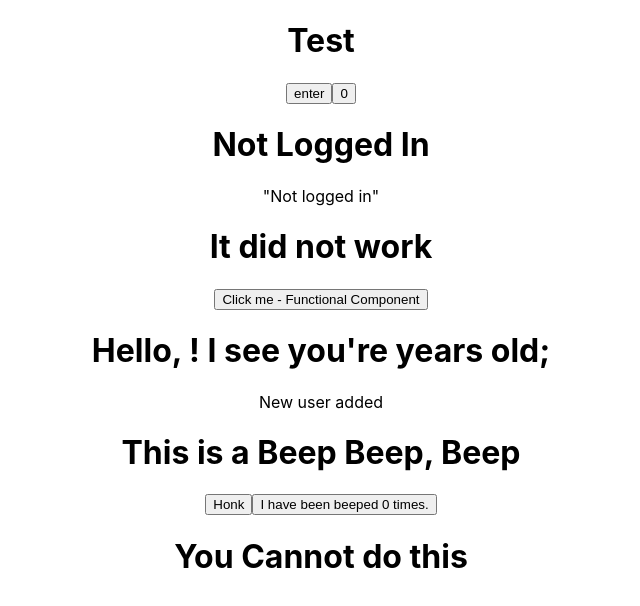
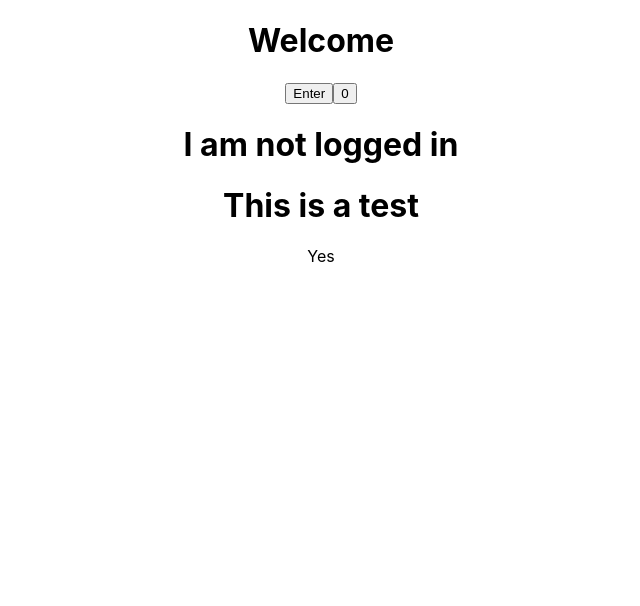
Before and after one commit to MartinBradbury/react-trial, a React (Create React App) app in the folder my-app/: page / in a window 1280 px wide. Shown: the top 606 px of the page, without its empty margins (319-959 px from the left). Built offline with nearby package versions, Linux system fonts and the light colour scheme.

Commit message:
added a functional and class conditional rendering component to test knowledge

```diff
--- a/my-app/src/App.js
+++ b/my-app/src/App.js
@@ -13,6 +13,7 @@ import EventsClass from './components/EventsClass';
 import EventsFunctional from './components/EventsFunctional';
 import FinalComponent from './components/FinalComponent';
 import Stateful from './components/Stateful';
+import FunctComp from './components/FunctComp';
 
 
 
@@ -30,10 +31,12 @@ function App() {
       <EventsClass />
       <EventsFunctional /> */}
       {/* <FinalComponent /> */}
-      <Stateful />
+      {/* <Stateful />
       <EventsFunctional loggedIn={false} />
       <FunctionalGreetingNew addUser={true} />
-      <BeepOne />
+      <BeepOne /> */}
+      <FinalComponent />
+      <FunctComp loggedIn={true} />
 
 
     </div>
--- a/my-app/src/components/FinalComponent.js
+++ b/my-app/src/components/FinalComponent.js
@@ -7,6 +7,7 @@ export class FinalComponent extends Component {
          intro: "Welcome",
          buttonText: "Enter",
          counter: 0,
+         loggedIn: false,
       };
     }
 
@@ -14,6 +15,7 @@ export class FinalComponent extends Component {
         this.setState((prevState) => ({
             intro: prevState.intro === "Welcome" ? "Goodbye" : "Welcome",
             buttonText: prevState.buttonText === "Enter" ? "Exit" : "Enter",
+            loggedIn: prevState.loggedIn === false ? true : false,
         }), () => {
             console.log(this.state.intro);
             console.log(this.state.buttonText);
@@ -34,6 +36,15 @@ export class FinalComponent extends Component {
         <h1>{this.state.intro}</h1>
         <button onClick={this.myClick}>{this.state.buttonText}</button>
         <button onClick={this.counter}>{this.state.counter}</button>
+        {this.state.loggedIn ? (
+            <div>
+              <h1>I am Logged in</h1>
+            </div>
+        ) : (
+          <div>
+            <h1>I am not logged in</h1>
+          </div>
+        )}
       </div>
     )
   }
--- /dev/null
+++ b/my-app/src/components/FunctComp.js
@@ -0,0 +1,12 @@
+import React from 'react'
+
+function FunctComp(props) {
+  return (
+    <div>
+        <h1>This is a test</h1>
+        <p>{props.loggedIn ? "Yes" : "No"}</p>
+    </div>
+  )
+}
+
+export default FunctComp
```
